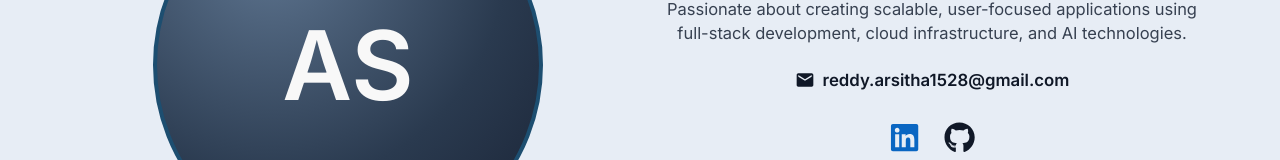
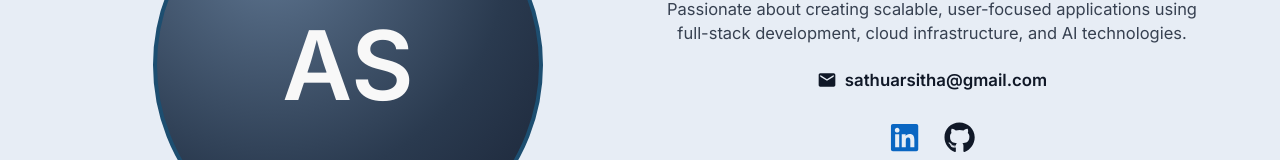
Before and after one commit to arsitha65/Portfolio, a React (Vite) app: page / in a window 1280 px wide. Shown: the part 278-438 px from the top of the page. Built offline with nearby package versions, Linux system fonts and the light colour scheme.

Commit message:
resume change

```diff
--- a/src/App.jsx
+++ b/src/App.jsx
@@ -88,7 +88,7 @@ function App() {
     return () => window.removeEventListener("scroll", onScroll);
   }, []);
 
-  const email = "reddy.arsitha1528@gmail.com";
+  const email = "sathuarsitha@gmail.com";
 
   const copyEmail = async () => {
     try {
@@ -152,7 +152,7 @@ function App() {
                   </button>
                 </div>
                 <div className="hero-socials">
-                  <a className="social-icon-link social-icon-link--linkedin" href="https://www.linkedin.com/in/arsitha28/" target="_blank" rel="noreferrer" aria-label="LinkedIn">
+                  <a className="social-icon-link social-icon-link--linkedin" href="https://www.linkedin.com/in/arsitha-sathu-a412a3405" target="_blank" rel="noreferrer" aria-label="LinkedIn">
                     <FaLinkedin />
                   </a>
                   <a className="social-icon-link social-icon-link--github" href="https://github.com/arsitha65" target="_blank" rel="noreferrer" aria-label="GitHub">
@@ -160,7 +160,7 @@ function App() {
                   </a>
                 </div>
                 <a
-                  href={`${import.meta.env.BASE_URL}AI_Arsitha_Resume.pdf`}
+                  href={`${import.meta.env.BASE_URL}Arsitha_Resume.pdf`}
                   target="_blank"
                   rel="noreferrer"
                   className="cta-button"
```
Also changed, not shown: 2 other files (tests, documents, lock files or other folders).
